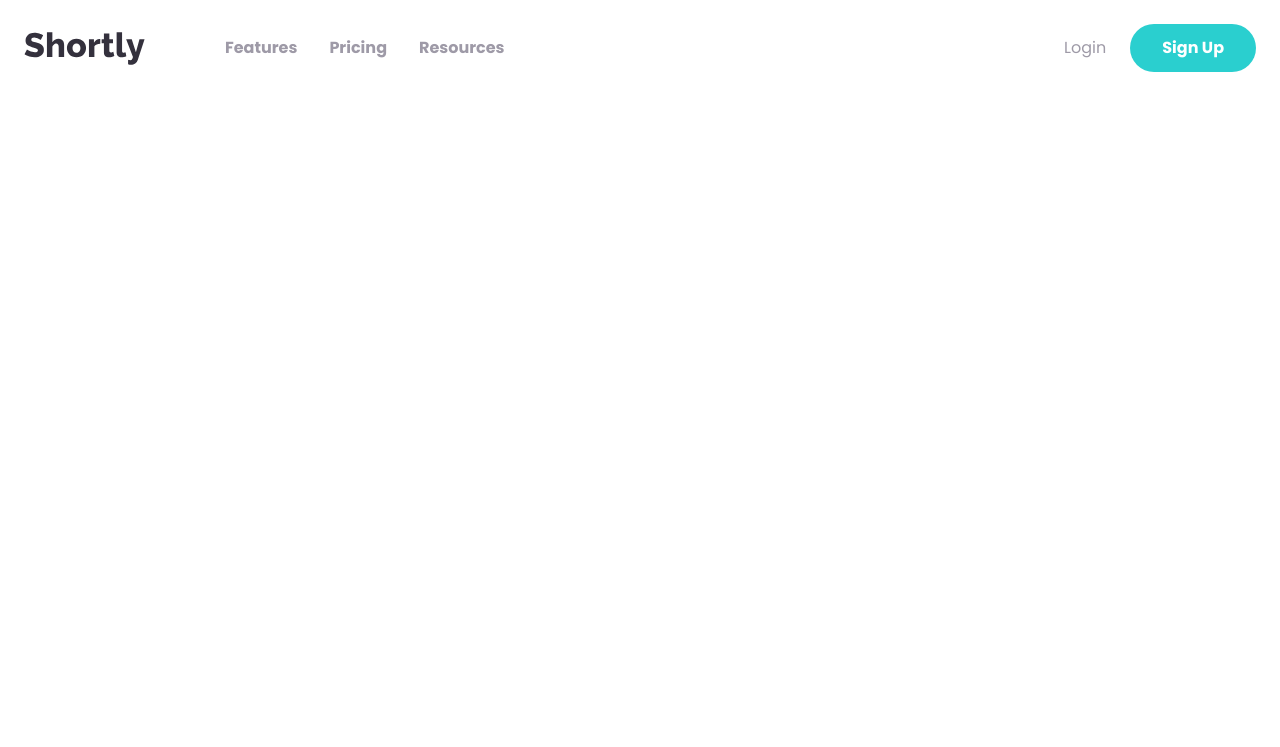
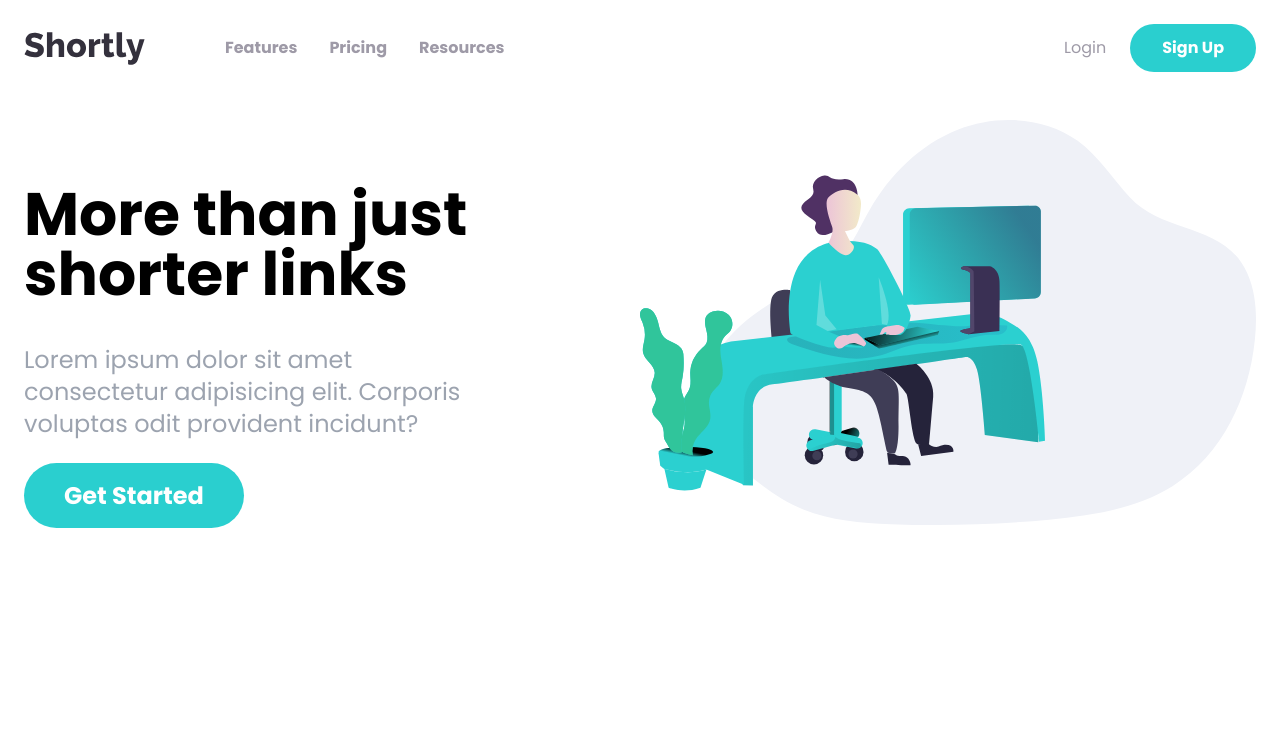
Before and after one commit to strangermushwana/shortly, a website: page index.html in a window 1280 px wide. Drawn offline with Linux system fonts and the light colour scheme.

Commit message:
hero section added

```diff
--- a/index.html
+++ b/index.html
@@ -36,5 +36,25 @@
       </div>
       <!-- @Todo Mobile Menu -->
     </nav>
+    <!-- Hero Section -->
+    <section id="hero">
+      <!-- Hero Container -->
+      <div class="container flex flex-col-reverse mx-auto p-6 lg:flex-row">
+        <!-- Content Container -->
+        <div class="flex flex-col space-y-10 mb-44 lg:mt-16 lg:w-1/2 xl:mb-52">
+          <h1 class="text-5xl font-bold text-center lg:text-6xl lg:max-w-md lg:text-left">More than just shorter links</h1>
+          <p class="text-2xl text-center text-gray-400 lg:max-w-md lg:text-left">
+            Lorem ipsum dolor sit amet consectetur adipisicing elit. Corporis voluptas odit provident incidunt?
+          </p>
+          <div class="mx-auto lg:mx-0">
+            <a href="#" class="py-5 px-10 text-2xl font-bold text-white bg-cyan rounded-full lg:py-4 hover:opacity-70 duration-200">Get Started</a>
+          </div>
+        </div>
+        <!-- Image -->
+        <div class="mb-24 mx-auto md:w-180 lg:mb-0 lg:w-1/2">
+          <img src="images/illustration-working.svg" alt="">
+        </div>
+      </div>
+    </section>
   </body>
 </html>
```
Also changed, not shown: css/style.css.
